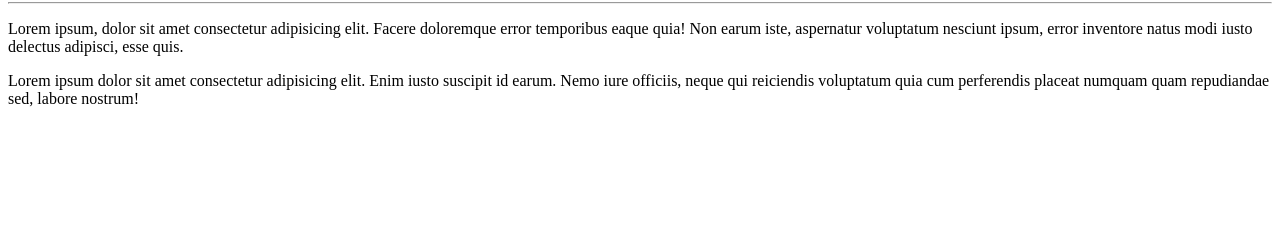
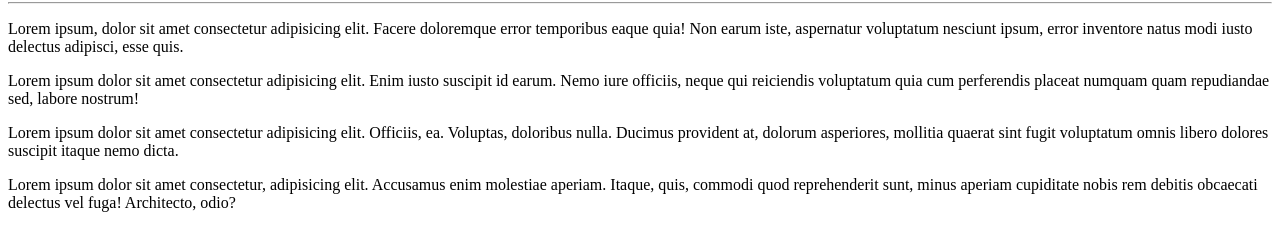
Before and after one commit to AllisonGabriel7/Ola-Mundo, a plain HTML site: page site-exemplo/index.html in a window 1280 px wide. Shown: the part 78-328 px from the top of the page. Drawn offline with Linux system fonts and the light colour scheme.

Commit message:
Adicionei mais lorem

```diff
--- a/site-exemplo/index.html
+++ b/site-exemplo/index.html
@@ -10,5 +10,7 @@
     <hr>
     <p>Lorem ipsum, dolor sit amet consectetur adipisicing elit. Facere doloremque error temporibus eaque quia! Non earum iste, aspernatur voluptatum nesciunt ipsum, error inventore natus modi iusto delectus adipisci, esse quis.</p>
     <p>Lorem ipsum dolor sit amet consectetur adipisicing elit. Enim iusto suscipit id earum. Nemo iure officiis, neque qui reiciendis voluptatum quia cum perferendis placeat numquam quam repudiandae sed, labore nostrum!</p>
+    <p>Lorem ipsum dolor sit amet consectetur adipisicing elit. Officiis, ea. Voluptas, doloribus nulla. Ducimus provident at, dolorum asperiores, mollitia quaerat sint fugit voluptatum omnis libero dolores suscipit itaque nemo dicta.</p>
+    <p>Lorem ipsum dolor sit amet consectetur, adipisicing elit. Accusamus enim molestiae aperiam. Itaque, quis, commodi quod reprehenderit sunt, minus aperiam cupiditate nobis rem debitis obcaecati delectus vel fuga! Architecto, odio?</p>
 </body>
 </html>
```
